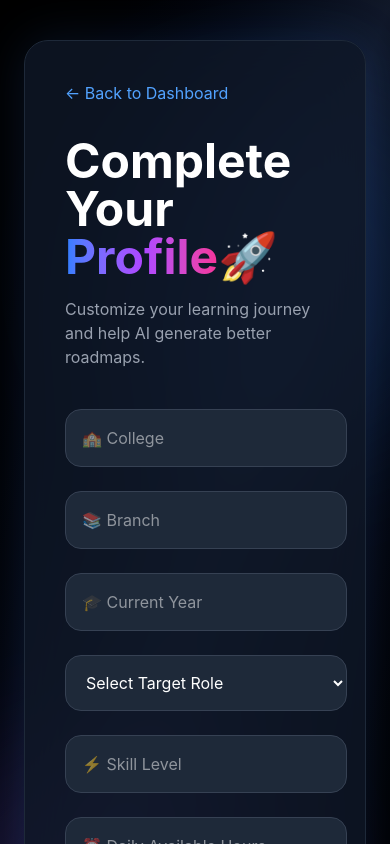
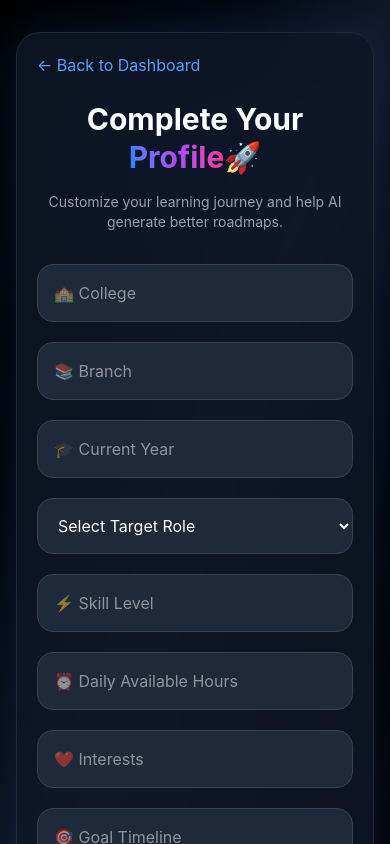
Before and after one commit to omprakashparida/PathForge, a React (Vite) app in the folder client/: page /profile in a window 390 px wide. Shown: the top 844 px of the page. Built offline with nearby package versions, Linux system fonts and the light colour scheme; no server answers.

Commit message:
Made the Profile page responsive

```diff
--- a/client/src/pages/Profile.jsx
+++ b/client/src/pages/Profile.jsx
@@ -2,6 +2,7 @@ import { useEffect, useState } from 'react';
 import axios from 'axios';
 import { useNavigate } from 'react-router-dom';
 import toast from "react-hot-toast";
+import PageLoader from '../components/PageLoader';
 function Profile() {
   const [loading, setLoading] = useState(true);
   const navigate = useNavigate();
@@ -121,38 +122,31 @@ function Profile() {
 
   if (loading) {
 
-    return (
-
-      <div className="min-h-screen bg-black flex items-center justify-center">
-
-        <div className="w-14 h-14 border-4 border-blue-500 border-t-transparent rounded-full animate-spin"></div>
-
-      </div>
-
-    );
+    return <PageLoader />;
 
   }
 
   return (
 
-    <div className="min-h-screen bg-gradient-to-br from-black via-gray-900 to-black px-6 py-10 relative overflow-hidden">
+    <div className="min-h-screen bg-gradient-to-br from-black via-gray-900 to-black px-4 sm:px-6 lg:px-10 py-8 lg:py-10 relative overflow-hidden">
+
 
       {/* ========================== */}
       {/* Background Glow Effects */}
       {/* ========================== */}
 
-      <div className="absolute top-20 left-20 w-96 h-96 bg-blue-500 opacity-10 blur-3xl rounded-full"></div>
+      <div className="absolute top-10 left-5 lg:top-20 lg:left-20 w-60 lg:w-96 h-60 lg:h-96 bg-blue-500 opacity-10 blur-3xl rounded-full"></div>
 
-      <div className="absolute bottom-20 right-20 w-96 h-96 bg-purple-500 opacity-10 blur-3xl rounded-full"></div>
+      <div className="absolute bottom-10 right-5 lg:bottom-20 lg:right-20 w-60 lg:w-96 h-60 lg:h-96 bg-purple-500 opacity-10 blur-3xl rounded-full"></div>
 
 
       {/* ========================== */}
-      {/* Form Container */}
+      {/* Main Container */}
       {/* ========================== */}
 
-      <div className="relative z-10 max-w-4xl mx-auto">
+      <div className="relative z-10 max-w-5xl mx-auto">
 
-        <div className="bg-gray-900/80 backdrop-blur-xl border border-gray-800 rounded-3xl p-10 shadow-[0_0_50px_rgba(59,130,246,0.15)]">
+        <div className="bg-gray-900/80 backdrop-blur-xl border border-gray-800 rounded-3xl p-5 sm:p-8 lg:p-10 shadow-[0_0_50px_rgba(59,130,246,0.15)]">
 
 
           {/* ========================== */}
@@ -161,7 +155,7 @@ function Profile() {
 
           <button
             onClick={() => navigate('/dashboard')}
-            className="flex items-center gap-2 text-blue-400 hover:text-blue-300 mb-8 transition"
+            className="flex items-center gap-2 text-blue-400 hover:text-blue-300 mb-6 transition-all duration-300 hover:translate-x-1"
           >
 
             ← Back to Dashboard
@@ -173,9 +167,9 @@ function Profile() {
           {/* Header */}
           {/* ========================== */}
 
-          <div className="mb-10">
+          <div className="mb-8 lg:mb-10 text-center lg:text-left">
 
-            <h1 className="text-5xl font-bold text-white">
+            <h1 className="text-3xl sm:text-4xl lg:text-5xl font-bold text-white leading-tight">
 
               {isEdit ? "Edit Your" : "Complete Your"}
 
@@ -189,7 +183,8 @@ function Profile() {
 
             </h1>
 
-            <p className="text-gray-400 mt-4">
+
+            <p className="text-gray-400 mt-4 text-sm sm:text-base lg:text-lg max-w-2xl mx-auto lg:mx-0">
 
               Customize your learning journey and help AI generate better roadmaps.
 
@@ -199,13 +194,14 @@ function Profile() {
 
 
           {/* ========================== */}
-          {/* Profile Form */}
+          {/* Form */}
           {/* ========================== */}
 
           <form
             onSubmit={handleSubmit}
-            className="grid md:grid-cols-2 gap-6"
+            className="grid grid-cols-1 md:grid-cols-2 gap-5 lg:gap-6"
           >
+
 
             {/* College */}
 
@@ -215,7 +211,7 @@ function Profile() {
               placeholder="🏫 College"
               value={formData.college}
               onChange={handleChange}
-              className="bg-gray-800 border border-gray-700 p-4 rounded-2xl text-white focus:border-blue-500 outline-none"
+              className="bg-gray-800 border border-gray-700 p-4 rounded-2xl text-white focus:border-blue-500 focus:ring-2 focus:ring-blue-500/20 outline-none transition"
             />
 
 
@@ -227,7 +223,7 @@ function Profile() {
               placeholder="📚 Branch"
               value={formData.branch}
               onChange={handleChange}
-              className="bg-gray-800 border border-gray-700 p-4 rounded-2xl text-white focus:border-blue-500 outline-none"
+              className="bg-gray-800 border border-gray-700 p-4 rounded-2xl text-white focus:border-blue-500 focus:ring-2 focus:ring-blue-500/20 outline-none transition"
             />
 
 
@@ -239,37 +235,47 @@ function Profile() {
               placeholder="🎓 Current Year"
               value={formData.year}
               onChange={handleChange}
-              className="bg-gray-800 border border-gray-700 p-4 rounded-2xl text-white focus:border-blue-500 outline-none"
+              className="bg-gray-800 border border-gray-700 p-4 rounded-2xl text-white focus:border-blue-500 focus:ring-2 focus:ring-blue-500/20 outline-none transition"
             />
 
 
-            {/* Target Role */}
+            {/* Role */}
 
             <select
               name="targetRole"
               value={formData.targetRole}
               onChange={handleChange}
-              className="bg-gray-800 border border-gray-700 p-4 rounded-2xl text-white focus:border-blue-500 outline-none"
+              className="bg-gray-800 border border-gray-700 p-4 rounded-2xl text-white focus:border-blue-500 focus:ring-2 focus:ring-blue-500/20 outline-none transition"
             >
 
-              <option value="">Select Target Role</option>
+              <option value="">
+
+                Select Target Role
+
+              </option>
 
               <option value="Frontend Developer">
+
                 Frontend Developer
+
               </option>
 
               <option value="Backend Developer">
+
                 Backend Developer
+
               </option>
 
               <option value="Full Stack Developer">
+
                 Full Stack Developer
+
               </option>
 
             </select>
 
 
-            {/* Skill Level */}
+            {/* Skill */}
 
             <input
               type="text"
@@ -277,7 +283,7 @@ function Profile() {
               placeholder="⚡ Skill Level"
               value={formData.currentSkillLevel}
               onChange={handleChange}
-              className="bg-gray-800 border border-gray-700 p-4 rounded-2xl text-white focus:border-blue-500 outline-none"
+              className="bg-gray-800 border border-gray-700 p-4 rounded-2xl text-white focus:border-blue-500 focus:ring-2 focus:ring-blue-500/20 outline-none transition"
             />
 
 
@@ -289,7 +295,7 @@ function Profile() {
               placeholder="⏰ Daily Available Hours"
               value={formData.dailyAvailableHours}
               onChange={handleChange}
-              className="bg-gray-800 border border-gray-700 p-4 rounded-2xl text-white focus:border-blue-500 outline-none"
+              className="bg-gray-800 border border-gray-700 p-4 rounded-2xl text-white focus:border-blue-500 focus:ring-2 focus:ring-blue-500/20 outline-none transition"
             />
 
 
@@ -301,7 +307,7 @@ function Profile() {
               placeholder="❤️ Interests"
               value={formData.interests}
               onChange={handleChange}
-              className="bg-gray-800 border border-gray-700 p-4 rounded-2xl text-white focus:border-blue-500 outline-none"
+              className="bg-gray-800 border border-gray-700 p-4 rounded-2xl text-white focus:border-blue-500 focus:ring-2 focus:ring-blue-500/20 outline-none transition"
             />
 
 
@@ -313,7 +319,7 @@ function Profile() {
               placeholder="🎯 Goal Timeline"
               value={formData.goalTimeline}
               onChange={handleChange}
-              className="bg-gray-800 border border-gray-700 p-4 rounded-2xl text-white focus:border-blue-500 outline-none"
+              className="bg-gray-800 border border-gray-700 p-4 rounded-2xl text-white focus:border-blue-500 focus:ring-2 focus:ring-blue-500/20 outline-none transition"
             />
 
 
@@ -321,7 +327,7 @@ function Profile() {
             {/* Submit Button */}
             {/* ========================== */}
 
-            <div className="md:col-span-2">
+            <div className="md:col-span-2 pt-2">
 
               <button
                 type="submit"
```
